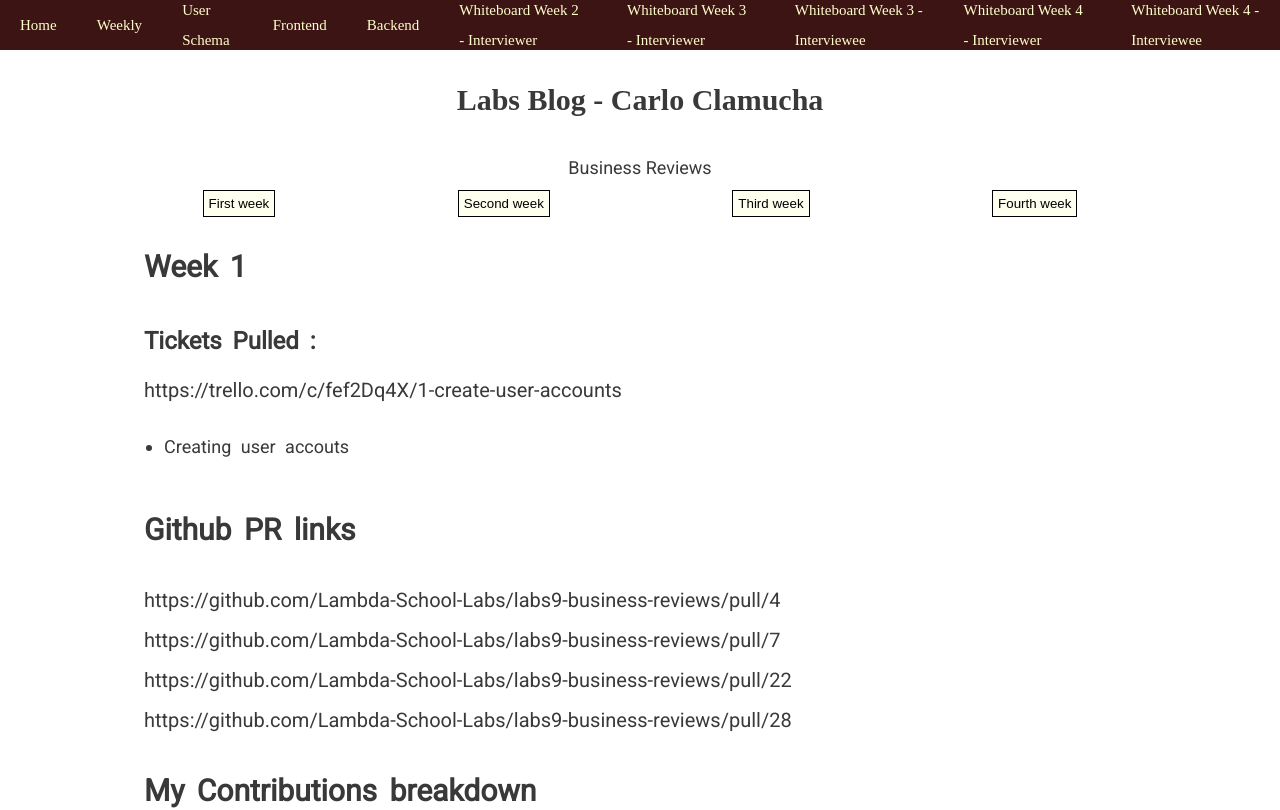
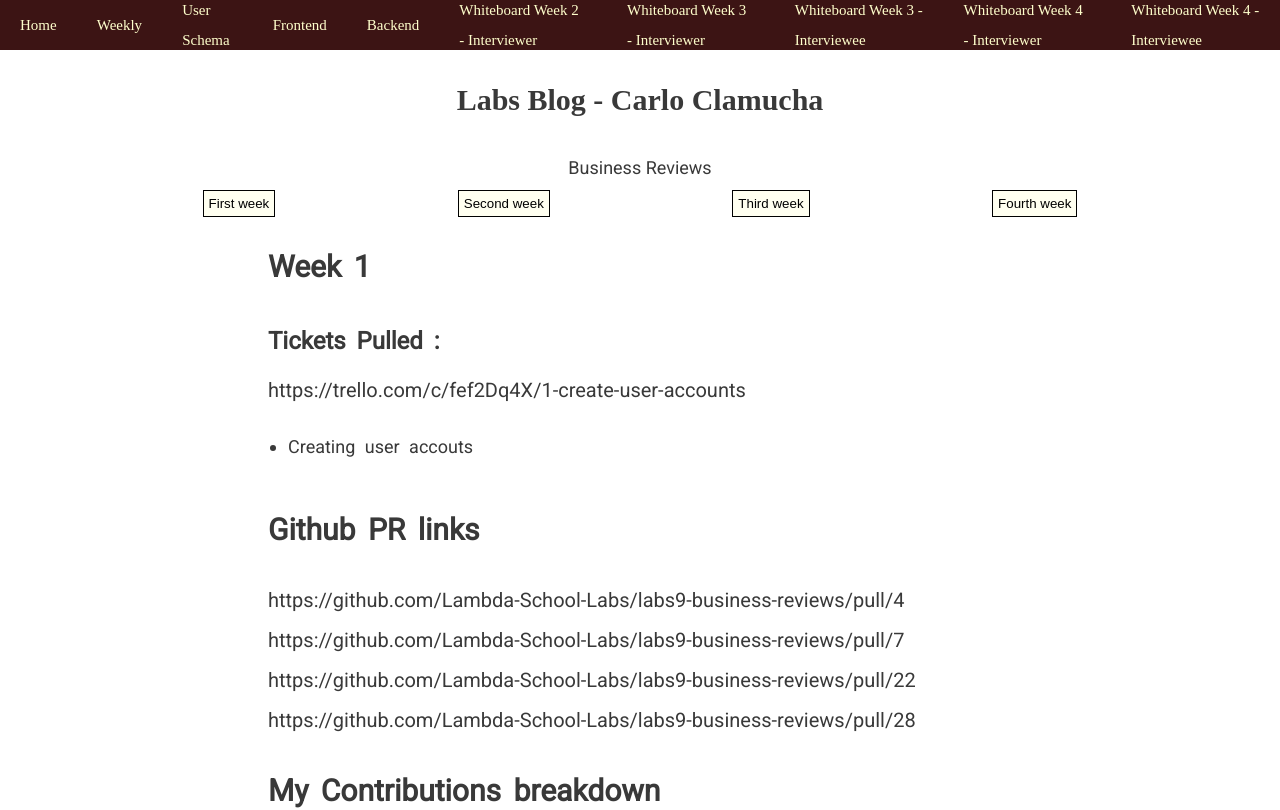
Before and after one commit to CarloC24/Carlo-blog, a Next.js app: page /weekly in a window 1280 px wide. Shown: the top 810 px of the page. Built offline with nearby package versions, Linux system fonts and the light colour scheme; a web font is replaced by a local one.

Commit message:
added more stuff

```diff
--- a/Weekly.json
+++ b/Weekly.json
@@ -25,7 +25,7 @@
         "prLink": "https://github.com/Lambda-School-Labs/labs9-business-reviews/pull/28"
       }
     ],
-    "weekly_journal": "Biggest challenge of the week is Getting used to with the git workflow. I implemented the authentication token system with JWT and Cookies. And used a php module to hash emails and make it a Universal Avatar (gravatar) and I handled Creating users in a secure way with Bcrypt. Then I hooked up my routes into the front end which I did the login form! So far everything is working out with my part and I helped fix bugs on deployment with the Procfile from heroku ",
+    "weekly_journal": "Biggest challenge of the week is Getting used to with the git workflow. I implemented the authentication token system with JWT and Cookies. And used a php module to hash emails and make it a Universal Avatar (gravatar) and I handled Creating users in a secure way with Bcrypt. Then I hooked up my routes into the front end which I did the login form! So far everything is working out with my part and I helped fix bugs on deployment with the Procfile from heroku.",
     "favorite_pr": "My favorite PR's are the 7,22,28 because I implemented our cool token system that can speed up and store users data with the use of advanced middleware principles,cookies and jwt token system"
   },
   {
@@ -126,6 +126,6 @@
       }
     ],
     "weekly_journal": "I did help to compose our UI/UX sheet by suggesting to use only two fonts all through out the application and I also suggested to use background-images that are not contrasting for every features the we have so users can have a better experience telling what are the features of the web app. Overall it was a good experience because we all looked at professional websites and compared it to ours and see what is missing.  ",
-    "favorite_pr": "My favorite PR is PR#166 because I added subscription date stamps that will check if they can only a review on the web app if the subscription they bought from us is past from the subscription date they purchased from the billing page that I fixed the logic. "
+    "favorite_pr": "My favorite PR's is PR#136 and PR#174. I liked PR#174 because of the logic that I added on the subscription part of the application! I was particularly happy about my contribution about that because it made me realize how I fixed up our backend on how everything just mashes together as a whole to really help our frontend to display data efficiently and concluding that it felt like the backend was really a big part on how user's can have a better experience on using our Web App. And PR#136 because I was able to add a bunch of tests on our frontend to help scale and detect regressions along the way of developement! I added 25 Component Tests so far in the application. "
   }
 ]
--- a/pages/weekly.js
+++ b/pages/weekly.js
@@ -34,8 +34,8 @@ const ButtonDiv = styled.div`
 `;
 
 const WeeklyDiv = styled.div`
-  width: 80%;
-  max-width: 80%;
+  width: 60%;
+  max-width: 60%;
   margin: 0 auto;
   .weekly__container {
     width: 30%;
@@ -244,7 +244,10 @@ export default class Weekly extends Component {
                         show users different functionality our web app. And we
                         implemented every single one of those features to our
                         web app and now it looks a whole lot better than it used
-                        to look like!
+                        to look like!. And on the Backend Side the application
+                        was already robust to help smooth everything in terms of
+                        displaying robust data contributing to better User
+                        Experience.
                       </p>
                     </div>
                   ) : null}
```
